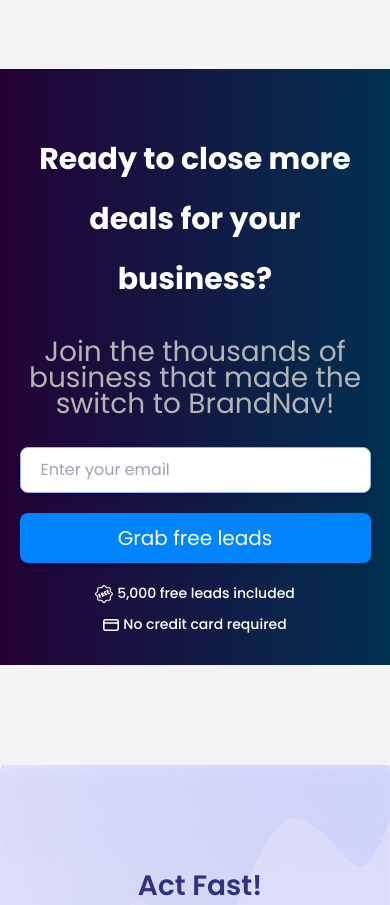
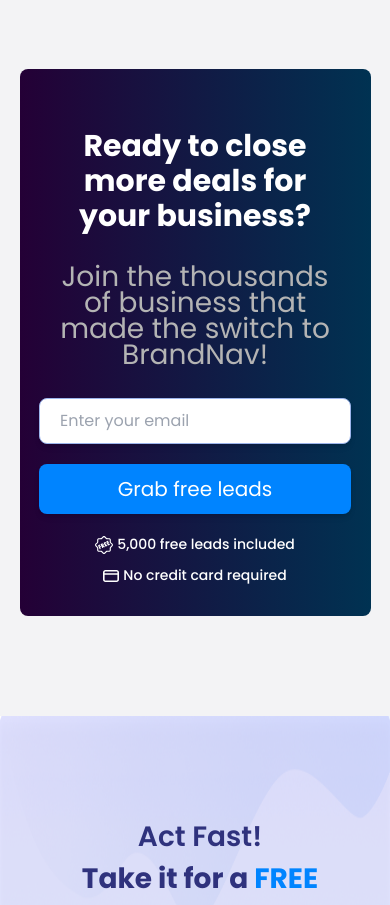
Before and after one commit to Ritwik993/home, a Next.js app: page / in a window 390 px wide. Shown: the part 4160-5065 px from the top of the page. Built offline with nearby package versions, Linux system fonts and the light colour scheme.

Commit message:
files added

```diff
--- a/src/components/Banner.tsx
+++ b/src/components/Banner.tsx
@@ -2,12 +2,12 @@
 
 const Banner=()=>{
     return(
-        <div className="mt-[100px] bg-gradient-to-r from-[#240036] to-[#003252] md:px-[50px] px-[30px] py-[30px] rounded-[8px] flex flex-col  items-center justify-center text-center ">
-            <h1 className="text-white font-bold md:text-[38px] text-[30px] leading-[60px] mt-[30px]">Ready to close more deals for your business?</h1>
+        <div className="mt-[100px] bg-gradient-to-r from-[#240036] to-[#003252] md:px-[50px] px-[30px] py-[30px] rounded-[8px] flex flex-col  items-center justify-center text-center md:w-auto w-[90vw]">
+            <h1 className="text-white font-bold md:text-[38px] text-[30px] md:leading-[60px] leading-[35px] mt-[30px]">Ready to close more deals for your business?</h1>
             <h2 className="text-[28px] text-[#B4B4B4] leading-[26px] mt-[30px]">Join the thousands of business that made the switch to BrandNav!</h2>
             <div>
-            <input type="text" placeholder="Enter your email" className=" py-[10px] px-[20px] bg-white md:w-[370px] w-[90vw] outline-none border border-[#9CB4EB] rounded-[8px] shadow-md mb-[20px] md:mb-0 mt-[30px]"/>
-            <button className="text-white text-medium text-[20px] bg-[#0084FF] p-[10px] md:w-[216px] rounded-[8px] md:ml-[8px] shadow-md w-[90vw]">Grab free leads</button>
+            <input type="text" placeholder="Enter your email" className=" py-[10px] px-[20px] bg-white md:w-[370px] w-[80vw] outline-none border border-[#9CB4EB] rounded-[8px] shadow-md mb-[20px] md:mb-0 mt-[30px]"/>
+            <button className="text-white text-medium text-[20px] bg-[#0084FF] p-[10px] md:w-[216px] rounded-[8px] md:ml-[8px] shadow-md w-[80vw]">Grab free leads</button>
             </div>
 
             <div className="flex mt-[10px] md:flex-row flex-col items-center justify-center " >
```
